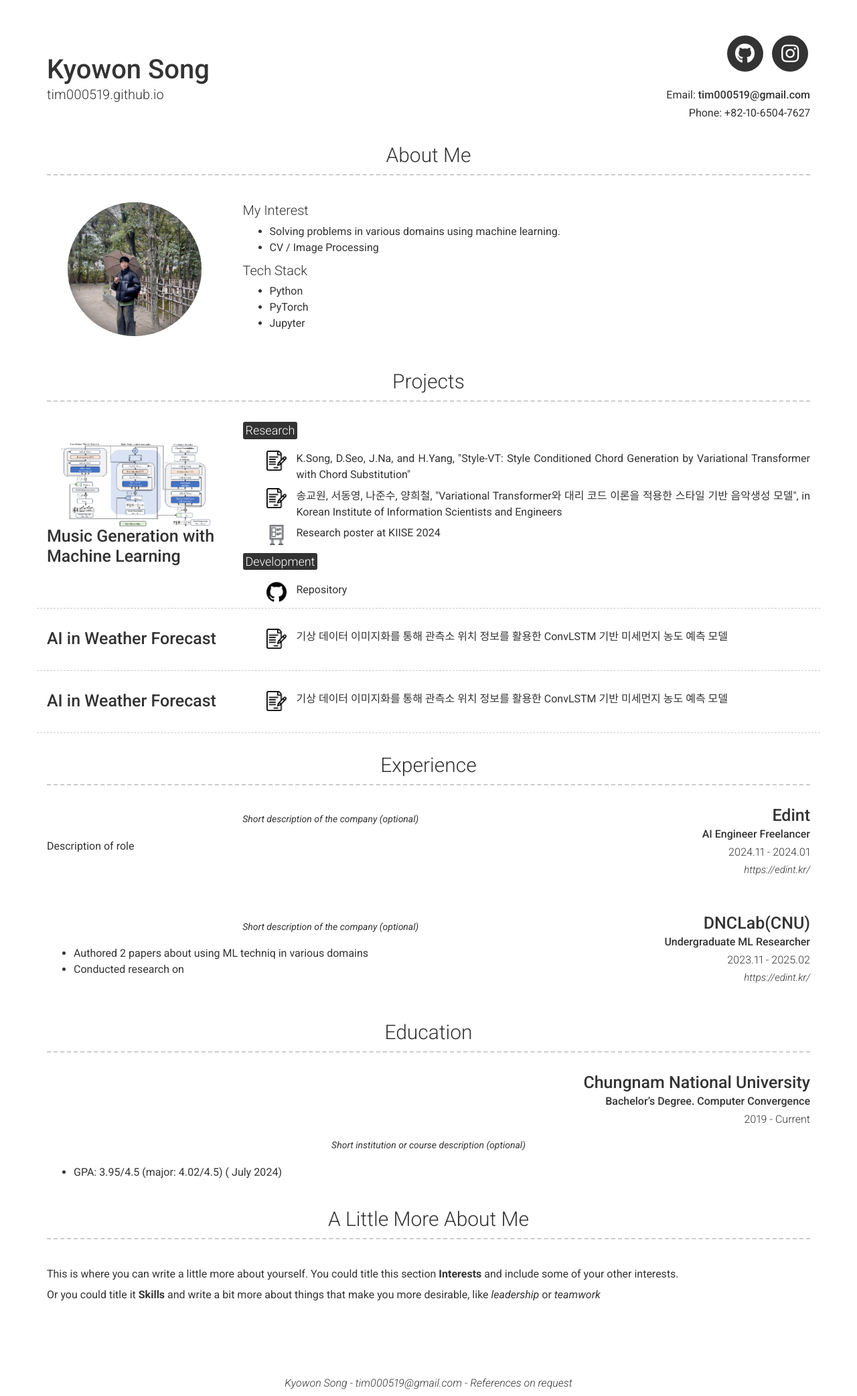
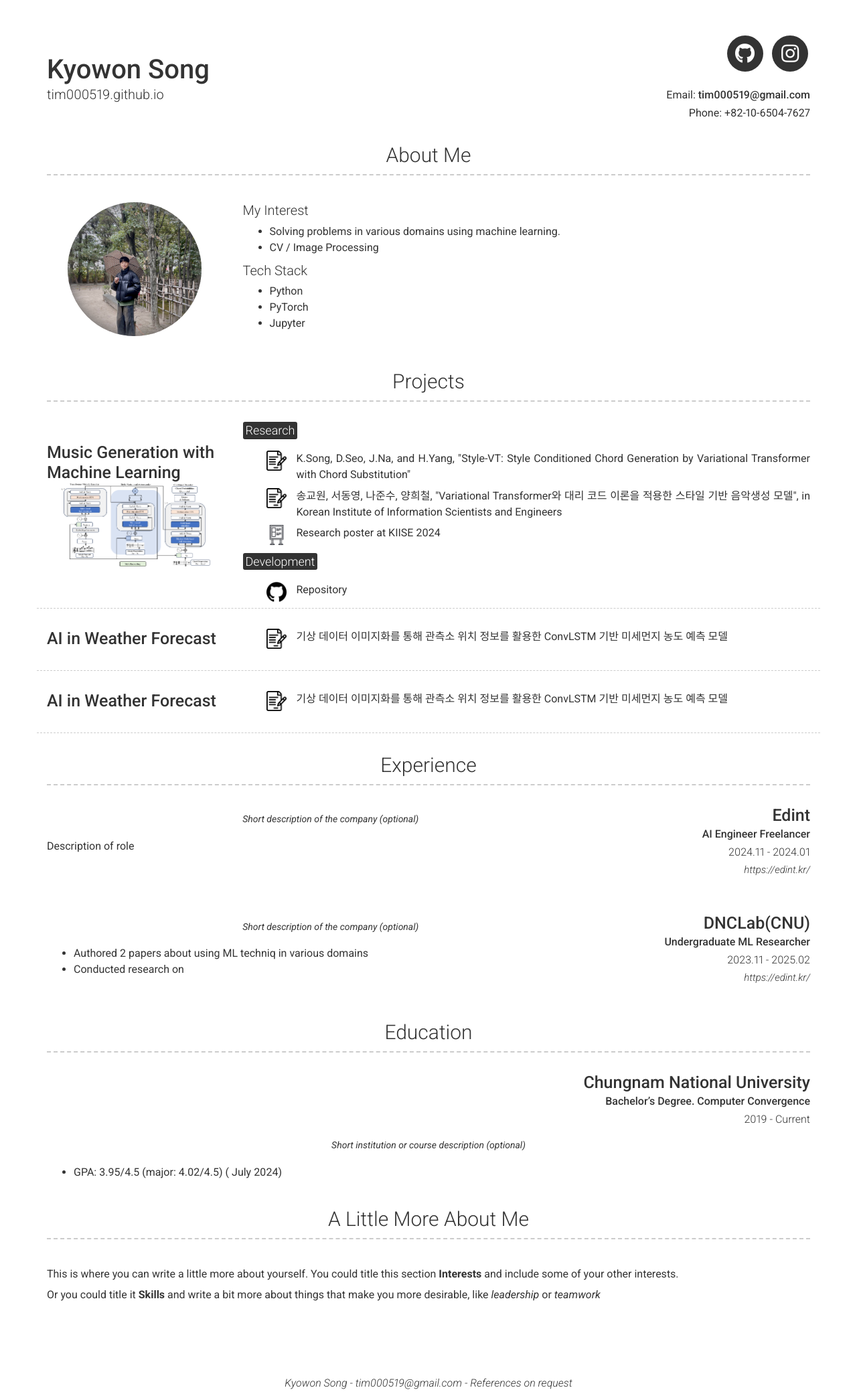
Before and after one commit to tim000519/tim000519.github.io, a Jekyll site: the page built from index.md, in a window 1280 px wide. Shown: the whole page at 67% size. Built offline with Jekyll 4.4.1, drawn with Linux system fonts in a browser that asks for light colours; nearby versions of some CDN libraries.

Commit message:
Update _config.yml

```diff
--- a/_config.yml
+++ b/_config.yml
@@ -69,7 +69,9 @@
       - layout: left
         border: weak  # Value of `weak` will display a weak border below this item.
         # title: Music Generation with Machine Learning
-        title: "<div class='group'><img src='/images/Style-VT_Last.png' alt='AI'> Music Generation with Machine Learning</div>"
+        # title: "<div class='group'><img src='/images/Style-VT_Last.png' alt='AI'> Music Generation with Machine Learning</div>"
+        title: "<div class='group'>Music Generation with Machine Learning<br><a href='/images/Style-VT_Last.png' target='_blank'><img src='/images/Style-VT_Last.png' alt='AI'></a></div>"
+
 
         description: |
           ## <mark style="display: inline-block; margin-bottom: 10px;">Research</mark>
```
